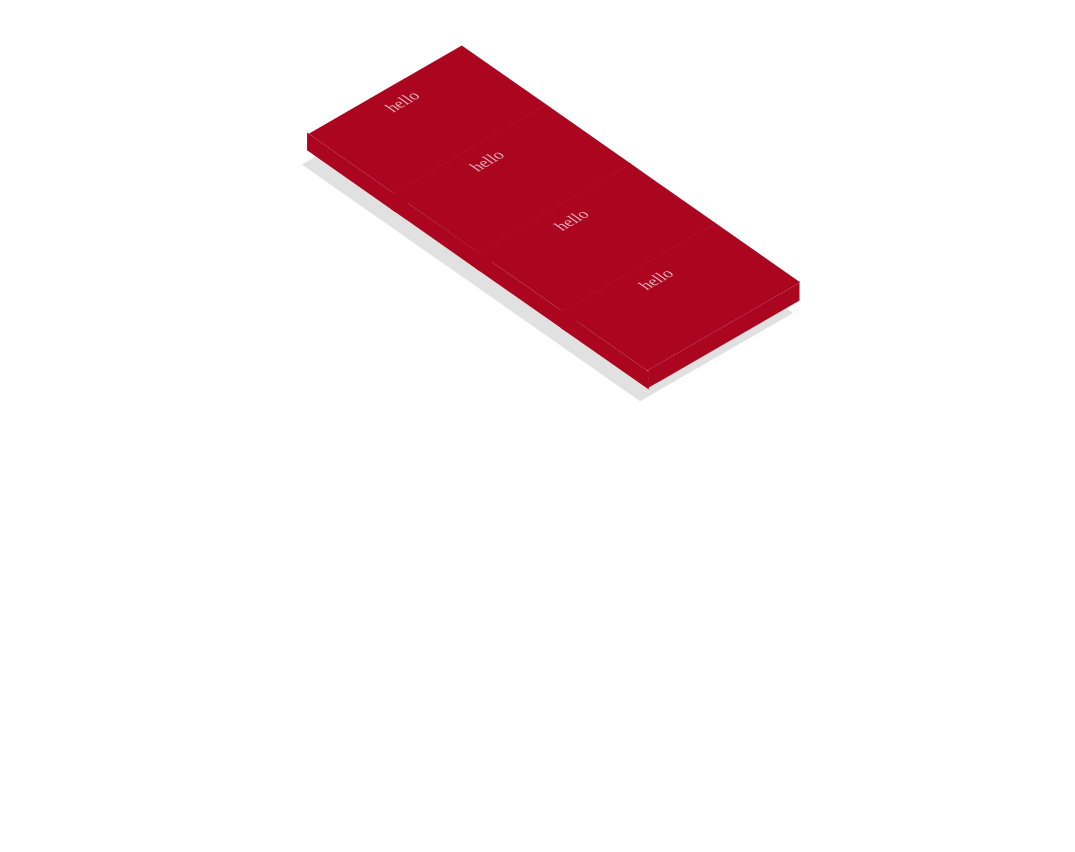
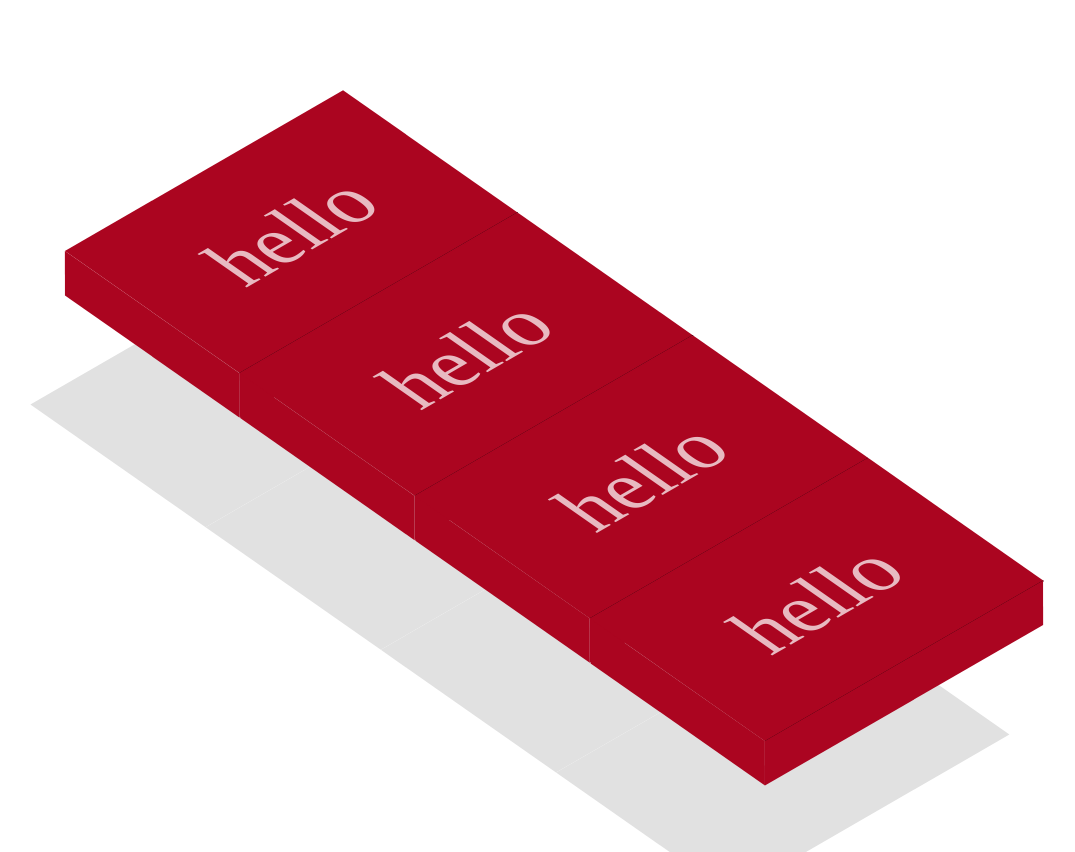
Before and after one commit to Ama-Lion/simplon-safety-net, a React (Create React App) app: page / in a window 1280 px wide. Shown: the whole page, without its empty margins (103-1178 px from the left). Before the commit the page ends 800 px from the top, so only its background shows below. Built offline with nearby package versions, Linux system fonts and the light colour scheme.

Commit message:
updated nav component

```diff
--- a/src/styles/nav.js
+++ b/src/styles/nav.js
@@ -9,21 +9,23 @@ export const Ul = styled.ul`
 
 export const ListItem = styled.a`
   background: #AB0520;
-  color: #f5eaeac9;
+  color: #ffffffb9;
   text-align: center;
-  height: 6em;
-  width: 11em;
+  height: 2.5em;
+  width: 4em;
   vertical-align: middle;
   line-height: 2.5em;
-  border-bottom: 1px solid#AB0520;;
+  border-bottom: 1px solid #060606;
   position: relative;
   display: block;
   text-decoration: none;
   box-shadow: -2em 1.5em 0 #e1e1e1;
   transition: all .25s linear;
+  font-size: 5em;
+
   &:hover {
     background: #EF4056;
-    color: #fffcfb;
+    color: #ffffff;
     transform: translate(.9em, -.9em);
     transition: all .25s linear;
     box-shadow: -2em 2em 0 #e1e1e1;
@@ -41,11 +43,11 @@ export const ListItem = styled.a`
     }
 
     &:after {
-      height: 10.9em;
       background: #EF4056;
       width: 1em;
-      bottom: -6em;
-      left: 4.5em;
+      bottom: -2.5em;
+      left: 1em;
+      height: 4em;
     }
   }
 
@@ -54,22 +56,22 @@ export const ListItem = styled.a`
     content: '';
     position: absolute;
     transition: all .25s linear;
-    width: 1em;
+    width: .5em;
   }
 
   &:after {
-    height: 10.9em;
-    background: #AB0520;
-    bottom: -6em;
-    left: 4.5em;
+    height: 4em;
+    background: #ab0521;
+    bottom: -2.25em;
+    left: 1.5em;
     transform: rotate(90deg) skew(0,45deg);
   }
 
   &:before {
-    height: 6.3em;
+    height: 2.5em;
     background: #AB0520;
-    top: 0.40em;
-    left: -1em;;
+    top: .25em;
+    left: -.5em;
     transform: skewY(-45deg);
   }
 `;
```
